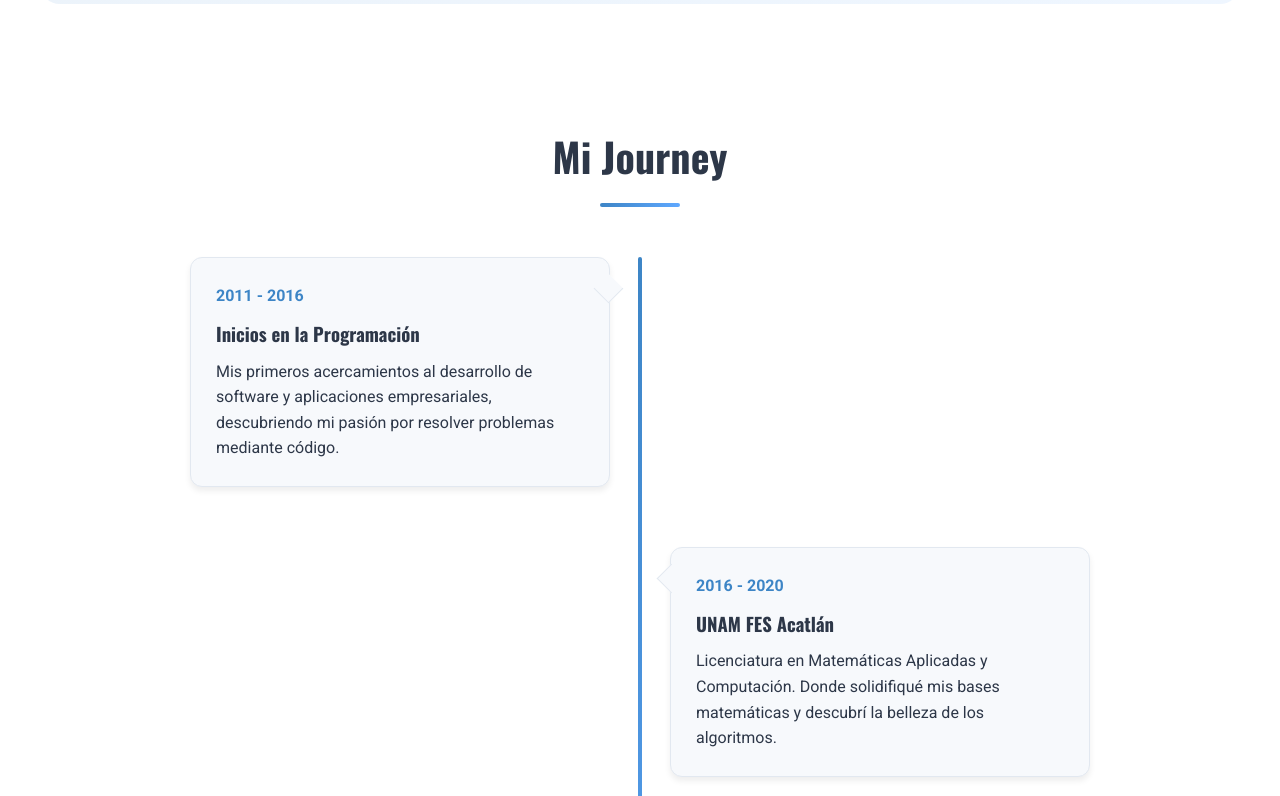
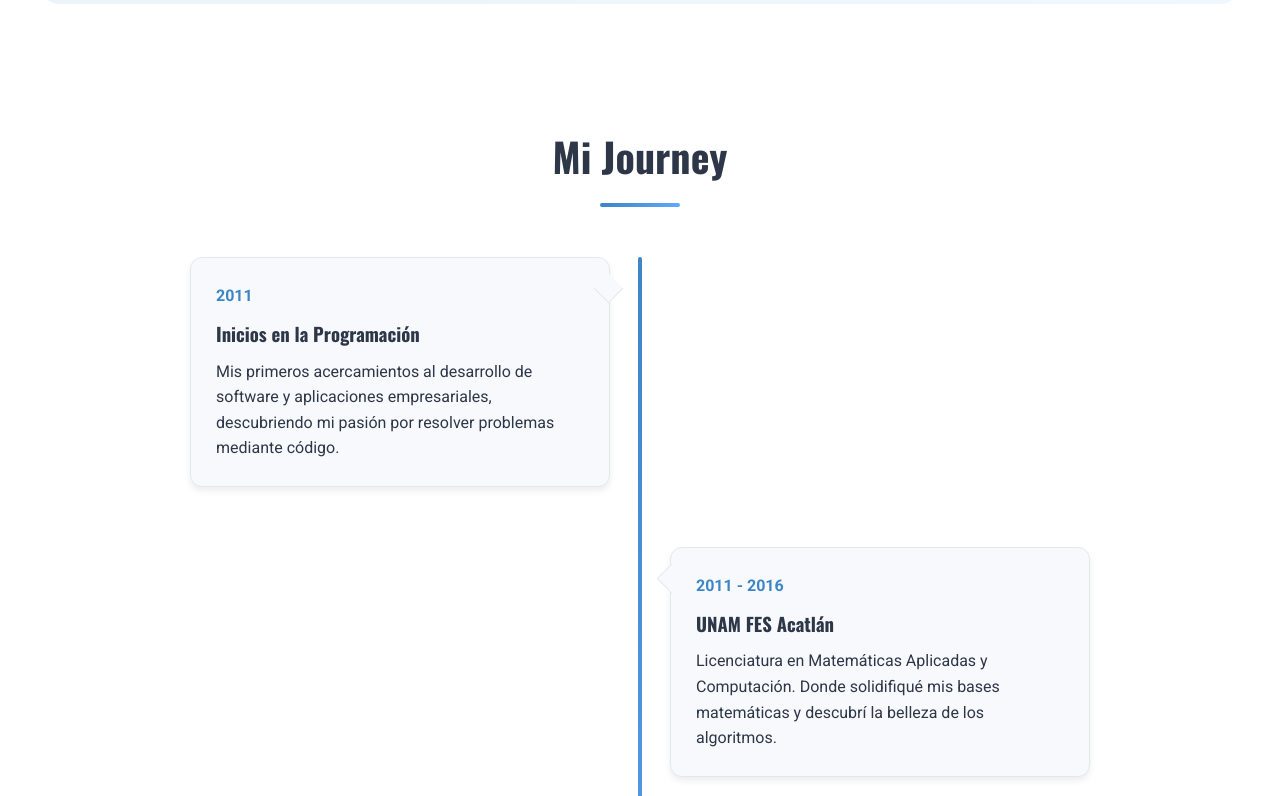
Before and after one commit to PurppleAlien08/PurppleAlien08.github.io, a plain HTML site: page sobre-mi.html in a window 1280 px wide. Shown: the part 427-1223 px from the top of the page. Drawn offline with nearby package versions, Linux system fonts and the light colour scheme.

Commit message:
Update sobre-mi.html

```diff
--- a/sobre-mi.html
+++ b/sobre-mi.html
@@ -621,7 +621,7 @@
         <div class="timeline">
             <div class="timeline-item fade-in">
                 <div class="timeline-content">
-                    <span class="timeline-date">2011 - 2016</span>
+                    <span class="timeline-date">2011 </span>
                     <h3>Inicios en la Programación</h3>
                     <p>Mis primeros acercamientos al desarrollo de software y aplicaciones empresariales, descubriendo mi pasión por resolver problemas mediante código.</p>
                 </div>
@@ -629,7 +629,7 @@
 
             <div class="timeline-item fade-in delay-1">
                 <div class="timeline-content">
-                    <span class="timeline-date">2016 - 2020</span>
+                    <span class="timeline-date">2011 - 2016</span>
                     <h3>UNAM FES Acatlán</h3>
                     <p>Licenciatura en Matemáticas Aplicadas y Computación. Donde solidifiqué mis bases matemáticas y descubrí la belleza de los algoritmos.</p>
                 </div>
```
